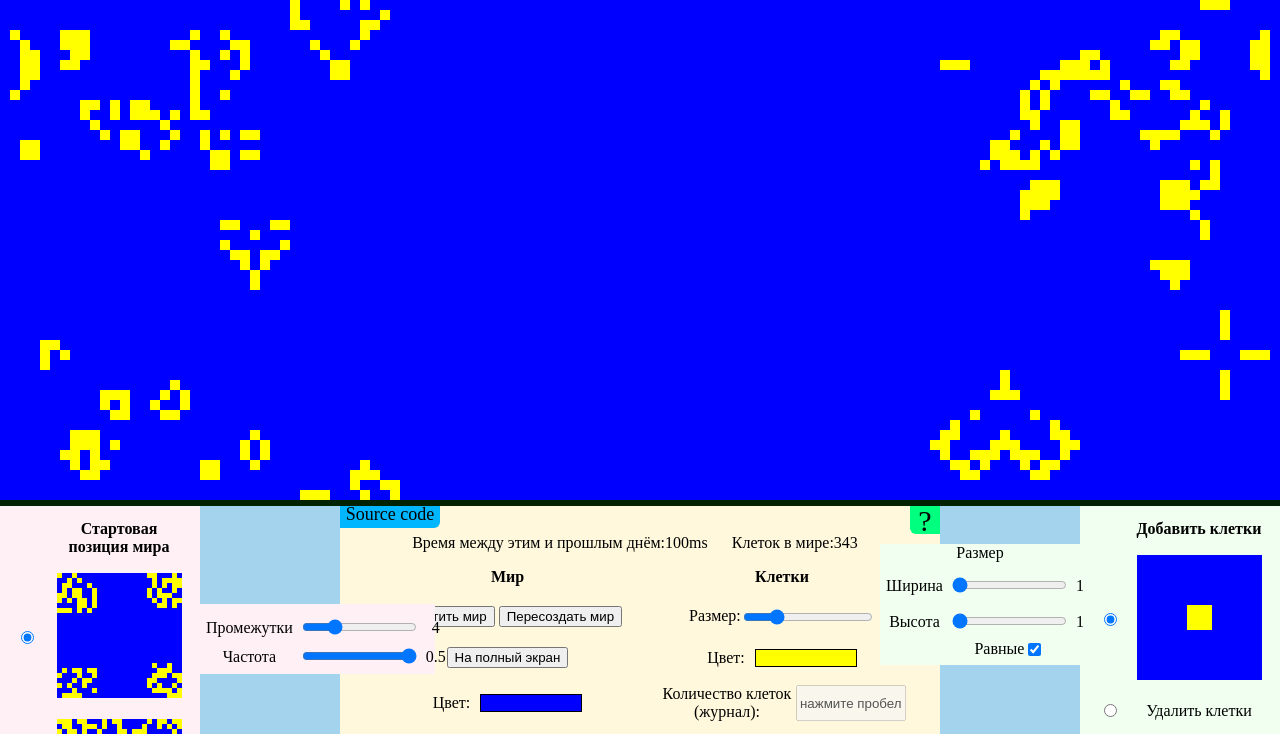
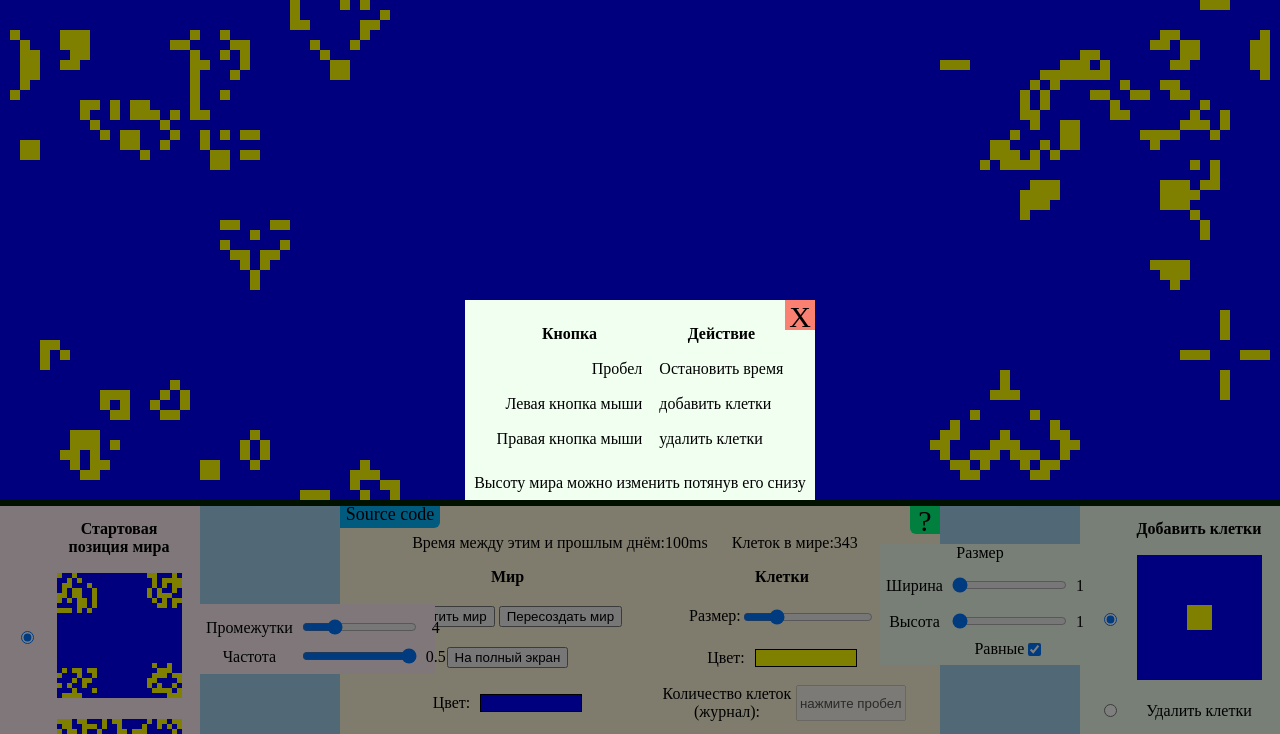
Before and after one commit to MixelTe/game-of-life, a plain HTML site: page ru/index.html in a window 1280 px wide. Shown: the top 734 px of the page. Drawn offline with Linux system fonts and the light colour scheme.

Commit message:
return hint

```diff
--- a/ru/index.html
+++ b/ru/index.html
@@ -551,7 +551,7 @@
         </div>
     </div>
 
-    <div id="hint" style="position: fixed;top: 0px;left: 0px;width: 100%;height: 100%;  background-color: rgba(0, 0, 0, 0.5); display: none;">
+    <div id="hint" style="position: fixed;top: 0px;left: 0px;width: 100%;height: 100%;  background-color: rgba(0, 0, 0, 0.5);">
         <div style="position: absolute; left: calc(50% - 175px); top: calc(50% - 100px); width: 350px; height: 200px; display: table;">
             <div style="display: table-cell; text-align: center; vertical-align: middle; background-color: honeydew;">
                 <div id="closeHint" style="position: absolute; top: 0px; right: 0px; width: 30px; height: 30px; background-color: salmon; font-size: 30px; cursor: pointer;">
```
